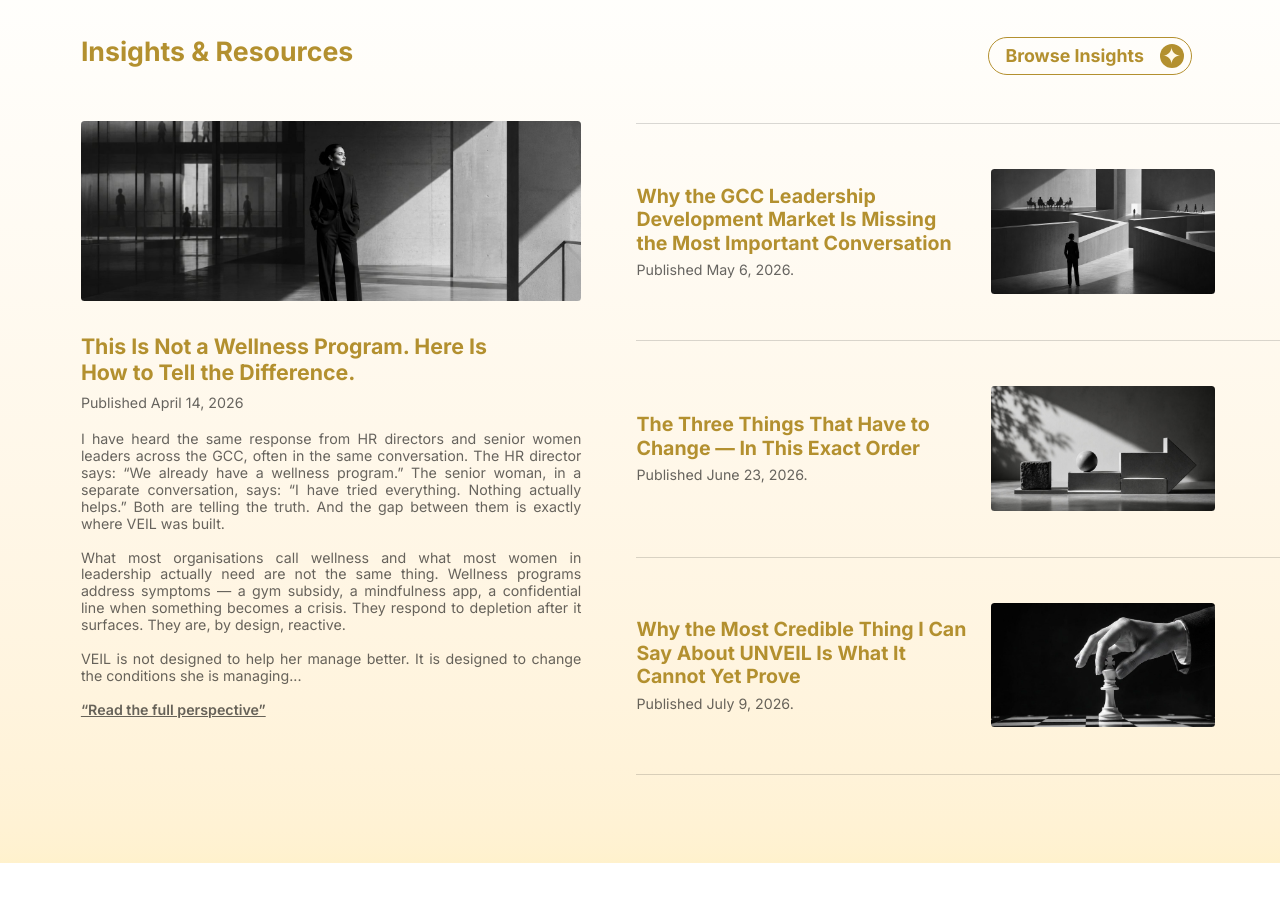
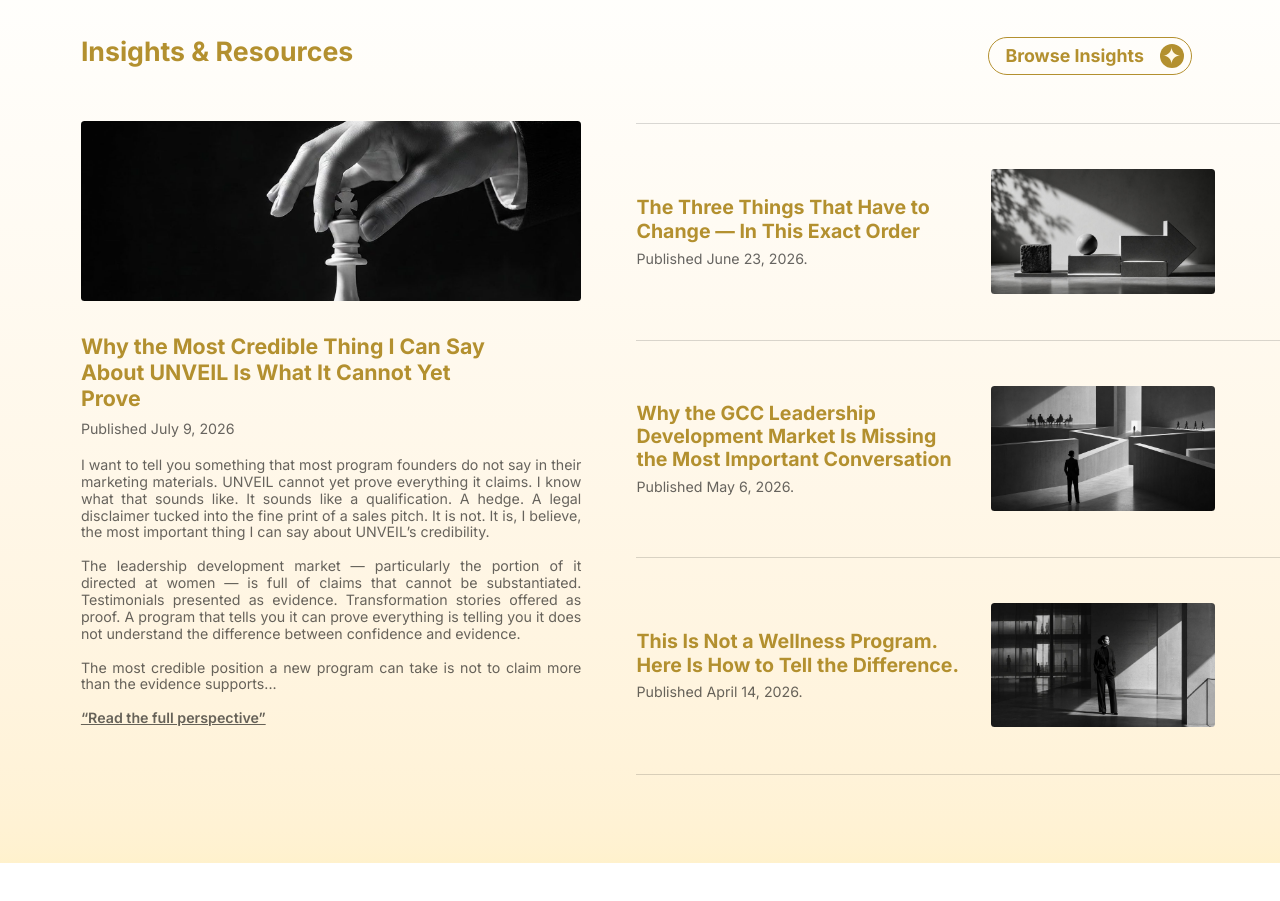
Before and after one commit to tusharjain2001/strateaura-website, a React (Vite) app: page / in a window 1280 px wide. Shown: the part 4240-5141 px from the top of the page. Built offline with nearby package versions, Linux system fonts and the light colour scheme.

Commit message:
blogs newest first

```diff
--- a/src/components/home-mobile/MobileInsights.jsx
+++ b/src/components/home-mobile/MobileInsights.jsx
@@ -1,10 +1,10 @@
 import { Link } from "react-router-dom";
 import MobileContainer from "./MobileContainer";
 import MobilePill from "./MobilePill";
-import leadPhoto from "../../assets/blog/not-a-wellness-program.jpg";
-import artOne from "../../assets/blog/gcc-missing-conversation.jpg";
-import artTwo from "../../assets/blog/three-things-in-exact-order.jpg";
-import artThree from "../../assets/blog/what-unveil-cannot-yet-prove.jpg";
+import leadPhoto from "../../assets/blog/what-unveil-cannot-yet-prove.jpg";
+import artOne from "../../assets/blog/three-things-in-exact-order.jpg";
+import artTwo from "../../assets/blog/gcc-missing-conversation.jpg";
+import artThree from "../../assets/blog/not-a-wellness-program.jpg";
 
 // Figma nodes 1878:4962 / 4969 / 4976 — the article rows under the lead piece.
 // Each is a 1px rule, 23px of space, then a 22px gold title, its published date
@@ -12,30 +12,31 @@ import artThree from "../../assets/blog/what-unveil-cannot-yet-prove.jpg";
 // rows at a fixed 223/225px; there are three now and the covers are 16:9, so the
 // plates take their height from that ratio instead. Slugs match the desktop
 // Insights section, i.e. the posts in src/data/blogPosts.jsx.
+// Newest first, matching the desktop section: the lead piece is the most recent
+// post and the rows count back from there.
 const ARTICLES = [
+  {
+    title: "The Three Things That Have to Change — In This Exact Order",
+    date: "Published June 23, 2026.",
+    slug: "three-things-in-exact-order",
+    photo: artOne,
+  },
   {
     title:
       "Why the GCC Leadership Development Market Is Missing the Most Important Conversation",
     date: "Published May 6, 2026.",
     slug: "gcc-missing-conversation",
-    photo: artOne,
-  },
-  {
-    title: "The Three Things That Have to Change — In This Exact Order",
-    date: "Published June 23, 2026.",
-    slug: "three-things-in-exact-order",
     photo: artTwo,
   },
   {
-    title:
-      "Why the Most Credible Thing I Can Say About UNVEIL Is What It Cannot Yet Prove",
-    date: "Published July 9, 2026.",
-    slug: "what-unveil-cannot-yet-prove",
+    title: "This Is Not a Wellness Program. Here Is How to Tell the Difference.",
+    date: "Published April 14, 2026.",
+    slug: "not-a-wellness-program",
     photo: artThree,
   },
 ];
 
-const FEATURED_SLUG = "not-a-wellness-program";
+const FEATURED_SLUG = "what-unveil-cannot-yet-prove";
 
 /**
  * Insights & Resources — Figma node 1878:4998 (mobile frame, 372px column
@@ -75,37 +76,36 @@ export default function MobileInsights() {
               <div className="flex flex-col gap-[10px]">
                 <h3 className="text-[24px] leading-normal font-bold text-gold">
                   <Link to={`/insights/${FEATURED_SLUG}`}>
-                    This Is Not a Wellness Program. Here Is How to Tell the
-                    Difference.
+                    Why the Most Credible Thing I Can Say About UNVEIL Is What
+                    It Cannot Yet Prove
                   </Link>
                 </h3>
                 <p className="text-[16px] leading-normal text-black/60">
-                  Published April 14, 2026
+                  Published July 9, 2026
                 </p>
               </div>
               {/* Node 1878:4961 — the blank lines between paragraphs are real
                   empty line boxes in Figma, so the rhythm is one full line. */}
               <div className="space-y-[1em] text-[16px] leading-normal font-bold text-black/60">
                 <p>
-                  I have heard the same response from HR directors and senior
-                  women leaders across the GCC, often in the same conversation.
-                  The HR director says: “We already have a wellness program.”
-                  The senior woman, in a separate conversation, says: “I have
-                  tried everything. Nothing actually helps.” Both are telling
-                  the truth. And the gap between them is exactly where VEIL was
-                  built.
+                  I want to tell you something that most program founders do not
+                  say in their marketing materials. UNVEIL cannot yet prove
+                  everything it claims. I know what that sounds like. It sounds
+                  like a qualification. A hedge. A legal disclaimer tucked into
+                  the fine print of a sales pitch. It is not. It is, I believe,
+                  the most important thing I can say about UNVEIL’s credibility.
                 </p>
                 <p>
-                  What most organisations call wellness and what most women in
-                  leadership actually need are not the same thing. Wellness
-                  programs address symptoms — a gym subsidy, a mindfulness app,
-                  a confidential line when something becomes a crisis. They
-                  respond to depletion after it surfaces. They are, by design,
-                  reactive.
+                  The leadership development market — particularly the portion
+                  of it directed at women — is full of claims that cannot be
+                  substantiated. Testimonials presented as evidence.
+                  Transformation stories offered as proof. A program that tells
+                  you it can prove everything is telling you it does not
+                  understand the difference between confidence and evidence.
                 </p>
                 <p>
-                  VEIL is not designed to help her manage better. It is designed
-                  to change the conditions she is managing...
+                  The most credible position a new program can take is not to
+                  claim more than the evidence supports...
                 </p>
                 <p className="font-semibold">
                   <Link to={`/insights/${FEATURED_SLUG}`} className="underline">
--- a/src/components/home/Insights.jsx
+++ b/src/components/home/Insights.jsx
@@ -1,9 +1,9 @@
 import { Link } from "react-router-dom";
 import PillButton from "../ui/PillButton";
-import featurePhoto from "../../assets/blog/not-a-wellness-program.jpg";
-import artOne from "../../assets/blog/gcc-missing-conversation.jpg";
-import artTwo from "../../assets/blog/three-things-in-exact-order.jpg";
-import artThree from "../../assets/blog/what-unveil-cannot-yet-prove.jpg";
+import featurePhoto from "../../assets/blog/what-unveil-cannot-yet-prove.jpg";
+import artOne from "../../assets/blog/three-things-in-exact-order.jpg";
+import artTwo from "../../assets/blog/gcc-missing-conversation.jpg";
+import artThree from "../../assets/blog/not-a-wellness-program.jpg";
 
 /**
  * Insights & Resources — node 1755:4644.
@@ -21,16 +21,17 @@ import artThree from "../../assets/blog/what-unveil-cannot-yet-prove.jpg";
 // to 243.98 — the rules still open at 204.23 and close on LAST_RULE, keeping the
 // right column the same height as the featured piece beside it. Each row's
 // 148.143-tall box stays centred in its band, i.e. 47.92 below its rule.
+// Newest first: the featured piece is the most recent post and the rows count
+// back from there.
 const ARTICLES = [
   {
     rule: 204.23,
     top: 252.15,
     textWidth: 372,
     gap: 27,
-    title:
-      "Why the GCC Leadership Development Market Is Missing the Most Important Conversation",
-    date: "Published May 6, 2026.",
-    slug: "gcc-missing-conversation",
+    title: "The Three Things That Have to Change — In This Exact Order",
+    date: "Published June 23, 2026.",
+    slug: "three-things-in-exact-order",
     photo: artOne,
   },
   {
@@ -38,9 +39,10 @@ const ARTICLES = [
     top: 496.13,
     textWidth: 372,
     gap: 27,
-    title: "The Three Things That Have to Change — In This Exact Order",
-    date: "Published June 23, 2026.",
-    slug: "three-things-in-exact-order",
+    title:
+      "Why the GCC Leadership Development Market Is Missing the Most Important Conversation",
+    date: "Published May 6, 2026.",
+    slug: "gcc-missing-conversation",
     photo: artTwo,
   },
   {
@@ -48,10 +50,9 @@ const ARTICLES = [
     top: 740.11,
     textWidth: 372,
     gap: 27,
-    title:
-      "Why the Most Credible Thing I Can Say About UNVEIL Is What It Cannot Yet Prove",
-    date: "Published July 9, 2026.",
-    slug: "what-unveil-cannot-yet-prove",
+    title: "This Is Not a Wellness Program. Here Is How to Tell the Difference.",
+    date: "Published April 14, 2026.",
+    slug: "not-a-wellness-program",
     photo: artThree,
   },
 ];
@@ -61,7 +62,7 @@ const LAST_RULE = 936.17;
 
 // Slug of the featured piece in src/data/blogPosts.jsx; the three list rows
 // carry their own `slug`. Every heading here links to /insights/<slug>.
-const FEATURED_SLUG = "not-a-wellness-program";
+const FEATURED_SLUG = "what-unveil-cannot-yet-prove";
 
 export default function Insights() {
   return (
@@ -99,33 +100,35 @@ export default function Insights() {
         {/* 1755:4685 — 24px headline, 16px date 68px below it, body 110px below */}
         <h3 className="mt-[38px] w-[469px] text-[24px] leading-[1.2] font-bold text-gold">
           <Link to={`/insights/${FEATURED_SLUG}`} className="hover:underline">
-            This Is Not a Wellness Program. Here Is How to Tell the Difference.
+            Why the Most Credible Thing I Can Say About UNVEIL Is What It Cannot
+            Yet Prove
           </Link>
         </h3>
         <p className="mt-[9.4px] text-[16px] leading-[1.2] text-black/60">
-          Published April 14, 2026
+          Published July 9, 2026
         </p>
         {/* 1755:4690 — 16px justified on a 19px pitch (Acumin's "normal" here).
             Paragraphs are separated by one blank line, i.e. one 19px line box. */}
         <div className="mt-[22.8px] space-y-[19px] text-justify text-[16px] leading-[19px] text-black/60">
           <p>
-            I have heard the same response from HR directors and senior women
-            leaders across the GCC, often in the same conversation. The HR
-            director says: “We already have a wellness program.” The senior
-            woman, in a separate conversation, says: “I have tried everything.
-            Nothing actually helps.” Both are telling the truth. And the gap
-            between them is exactly where VEIL was built.
+            I want to tell you something that most program founders do not say
+            in their marketing materials. UNVEIL cannot yet prove everything it
+            claims. I know what that sounds like. It sounds like a
+            qualification. A hedge. A legal disclaimer tucked into the fine
+            print of a sales pitch. It is not. It is, I believe, the most
+            important thing I can say about UNVEIL’s credibility.
           </p>
           <p>
-            What most organisations call wellness and what most women in
-            leadership actually need are not the same thing. Wellness programs
-            address symptoms — a gym subsidy, a mindfulness app, a confidential
-            line when something becomes a crisis. They respond to depletion
-            after it surfaces. They are, by design, reactive.
+            The leadership development market — particularly the portion of it
+            directed at women — is full of claims that cannot be substantiated.
+            Testimonials presented as evidence. Transformation stories offered
+            as proof. A program that tells you it can prove everything is
+            telling you it does not understand the difference between confidence
+            and evidence.
           </p>
           <p>
-            VEIL is not designed to help her manage better. It is designed to
-            change the conditions she is managing...
+            The most credible position a new program can take is not to claim
+            more than the evidence supports...
           </p>
           <p className="text-left">
             <Link
```
